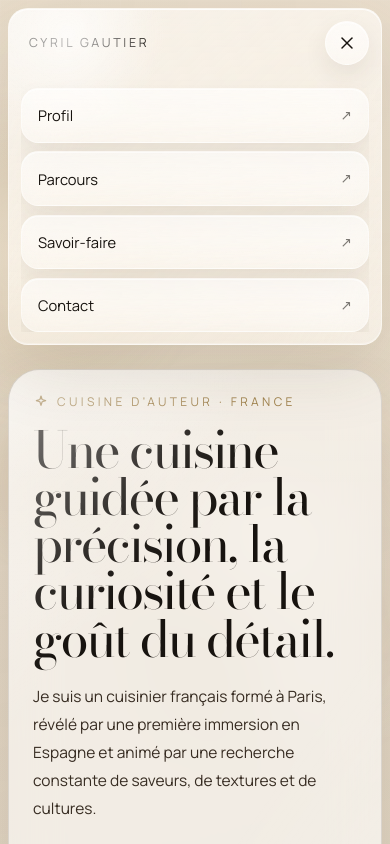
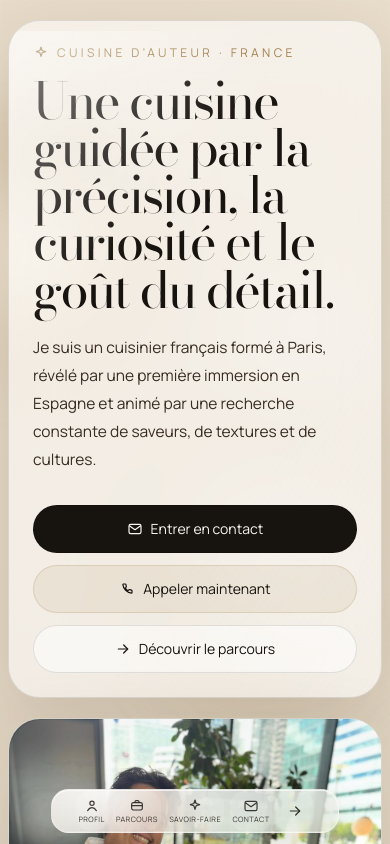
Before and after one commit to cedricgautier/cyrilgautiercooks, a React (Vite) app: page / in a window 390 px wide. Both pictures are taken after a click on the button "Ouvrir la navigation". Shown: the top 844 px of the page. Built offline with nearby package versions, Linux system fonts and the light colour scheme.

Commit message:
feat: update to react 19 and make liquid glass effects

```diff
--- a/package.json
+++ b/package.json
@@ -9,8 +9,9 @@
     "preview": "vite preview"
   },
   "dependencies": {
-    "react": "^18.3.1",
-    "react-dom": "^18.3.1"
+    "liquid-glass-react": "^1.1.1",
+    "react": "^19.2.4",
+    "react-dom": "^19.2.4"
   },
   "devDependencies": {
     "@vitejs/plugin-react": "^4.3.4",
--- a/src/App.jsx
+++ b/src/App.jsx
@@ -1,4 +1,5 @@
-import { useEffect, useState } from "react";
+import { useEffect, useRef, useState } from "react";
+import LiquidGlass from "liquid-glass-react";
 import portrait from "../assets/cyril-gautier-portrait.jpeg";
 
 const experience = [
@@ -36,7 +37,7 @@ const experience = [
 
 const cuisines = [
   { name: "Française", level: "Intermédiaire", tone: "refined" },
-  { name: "Filipino", level: "Intermédiaire", tone: "refined" },
+  { name: "Philippin", level: "Intermédiaire", tone: "refined" },
   { name: "Américaine", level: "Intermédiaire", tone: "refined" },
   { name: "Italienne", level: "Débutant", tone: "emerging" },
   { name: "Chinoise", level: "Débutant", tone: "emerging" },
@@ -80,8 +81,11 @@ const SectionHeading = ({ eyebrow, title, titleClassName = "" }) => (
   </div>
 );
 
-const GlassPanel = ({ children, className = "" }) => (
-  <div className={`lux-card rounded-[2rem] border border-black/10 bg-white/55 shadow-luxury backdrop-blur-xl ${className}`}>
+const GlassPanel = ({ children, className = "", ...props }) => (
+  <div
+    {...props}
+    className={`lux-card rounded-[2rem] border border-black/10 bg-white/55 shadow-luxury backdrop-blur-xl ${className}`}
+  >
     {children}
   </div>
 );
@@ -133,20 +137,18 @@ const InstagramIcon = ({ className = iconClassName }) => (
   </svg>
 );
 
-const MenuIcon = ({ open }) => (
-  <svg viewBox="0 0 24 24" fill="none" stroke="currentColor" strokeWidth="1.8" className="h-5 w-5" aria-hidden="true">
-    {open ? (
-      <>
-        <path d="M6 6l12 12" strokeLinecap="round" />
-        <path d="M18 6 6 18" strokeLinecap="round" />
-      </>
-    ) : (
-      <>
-        <path d="M4 7h16" strokeLinecap="round" />
-        <path d="M4 12h16" strokeLinecap="round" />
-        <path d="M4 17h16" strokeLinecap="round" />
-      </>
-    )}
+const UserIcon = ({ className = iconClassName }) => (
+  <svg viewBox="0 0 24 24" fill="none" stroke="currentColor" strokeWidth="1.8" className={className} aria-hidden="true">
+    <circle cx="12" cy="8" r="3.2" />
+    <path d="M5.5 19c1.8-3 4.1-4.5 6.5-4.5s4.7 1.5 6.5 4.5" strokeLinecap="round" />
+  </svg>
+);
+
+const BriefcaseIcon = ({ className = iconClassName }) => (
+  <svg viewBox="0 0 24 24" fill="none" stroke="currentColor" strokeWidth="1.8" className={className} aria-hidden="true">
+    <rect x="4" y="7" width="16" height="11" rx="2.5" />
+    <path d="M9 7V5.8C9 4.8 9.8 4 10.8 4h2.4C14.2 4 15 4.8 15 5.8V7" />
+    <path d="M4 11.5h16" />
   </svg>
 );
 
@@ -174,12 +176,32 @@ const levelToneClass = {
   emerging: "bg-amber-50/80 text-amber-700 ring-1 ring-amber-200/70"
 };
 
+const navItems = [
+  { id: "profil", label: "Profil", icon: UserIcon },
+  { id: "parcours", label: "Parcours", icon: BriefcaseIcon },
+  { id: "savoir-faire", label: "Savoir-faire", icon: SparkIcon },
+  { id: "contact", label: "Contact", icon: MailIcon }
+];
+
 export default function App() {
   const year = new Date().getFullYear();
-  const [menuOpen, setMenuOpen] = useState(false);
   const [navVisible, setNavVisible] = useState(true);
+  const [mobileNavOpen, setMobileNavOpen] = useState(false);
+  const pageRef = useRef(null);
 
-  const closeMenu = () => setMenuOpen(false);
+  const scrollToSection = (id) => {
+    const target = document.getElementById(id);
+
+    if (target) {
+      target.scrollIntoView({ behavior: "smooth", block: "start" });
+      setMobileNavOpen(false);
+    }
+  };
+
+  const scrollToTop = () => {
+    window.scrollTo({ top: 0, behavior: "smooth" });
+    setMobileNavOpen(false);
+  };
 
   useEffect(() => {
     const mediaQuery = window.matchMedia("(min-width: 640px)");
@@ -198,7 +220,7 @@ export default function App() {
   }, []);
 
   return (
-    <div className="min-h-screen overflow-x-hidden bg-hero-glow text-espresso-900">
+    <div ref={pageRef} className="min-h-screen overflow-x-hidden bg-hero-glow text-espresso-900">
       <div className="pointer-events-none fixed inset-0 bg-[linear-gradient(rgba(255,255,255,0.08)_1px,transparent_1px),linear-gradient(90deg,rgba(255,255,255,0.08)_1px,transparent_1px)] bg-[size:120px_120px] [mask-image:linear-gradient(180deg,rgba(0,0,0,0.55),transparent_80%)]" />
       <div className="pointer-events-none fixed inset-0 overflow-hidden">
         <div className="floating-orb floating-orb-a" />
@@ -206,70 +228,36 @@ export default function App() {
         <div className="floating-orb floating-orb-c" />
       </div>
       <div
-        className="fixed inset-x-0 top-0 z-30 hidden h-12 sm:block"
+        className="fixed inset-x-0 top-0 z-20 hidden h-12 sm:block"
         onMouseEnter={() => setNavVisible(true)}
       />
 
-      <div className="mx-auto w-[min(1180px,calc(100%-1rem))] py-2 sm:w-[min(1180px,calc(100%-2.5rem))] sm:py-3">
+      <div className="mx-auto w-[min(1180px,calc(100%-1rem))] py-2 pb-24 sm:w-[min(1180px,calc(100%-2.5rem))] sm:py-3 sm:pb-3">
         <header
-          className={`liquid-nav z-20 mb-3 rounded-[1.45rem] px-3 py-3 transition duration-500 sm:fixed sm:left-1/2 sm:top-5 sm:mb-0 sm:w-[min(1180px,calc(100%-2.5rem))] sm:-translate-x-1/2 sm:rounded-full sm:px-4 sm:py-3 ${
-            navVisible || menuOpen ? "sm:translate-y-0 sm:opacity-100" : "sm:-translate-y-[140%] sm:opacity-0"
+          className={`liquid-nav z-30 mb-3 hidden rounded-[1.45rem] px-3 py-3 transition duration-500 sm:fixed sm:left-1/2 sm:top-5 sm:z-40 sm:mb-0 sm:block sm:w-[min(1180px,calc(100%-2.5rem))] sm:-translate-x-1/2 sm:rounded-full sm:px-4 sm:py-3 ${
+            navVisible ? "sm:translate-y-0 sm:opacity-100" : "sm:-translate-y-[140%] sm:opacity-0"
           }`}
           onMouseEnter={() => setNavVisible(true)}
           onMouseLeave={() => {
-            if (!menuOpen) {
-              setNavVisible(false);
-            }
+            setNavVisible(false);
           }}
         >
           <div className="flex items-center justify-between gap-3">
-            <a href="#top" className="px-2 text-[0.78rem] tracking-[0.22em] text-espresso-900 sm:px-2 sm:text-[0.82rem] sm:tracking-[0.24em]">
-              CYRIL GAUTIER
-            </a>
             <button
               type="button"
-              aria-expanded={menuOpen}
-              aria-controls="mobile-nav"
-              aria-label={menuOpen ? "Fermer le menu" : "Ouvrir le menu"}
-              onClick={() => setMenuOpen((value) => !value)}
-              className="menu-trigger inline-flex h-11 w-11 items-center justify-center rounded-full text-espresso-900 sm:hidden"
+              onClick={scrollToTop}
+              className="px-2 text-[0.78rem] tracking-[0.22em] text-espresso-900 sm:px-2 sm:text-[0.82rem] sm:tracking-[0.24em]"
             >
-              <MenuIcon open={menuOpen} />
+              CYRIL GAUTIER
             </button>
             <nav className="hidden sm:flex sm:flex-wrap sm:gap-x-5 sm:gap-y-2 sm:text-sm sm:text-espresso-700" aria-label="Navigation principale">
-              <a href="#profil" className="desktop-nav-link">
-                Profil
-              </a>
-              <a href="#parcours" className="desktop-nav-link">
-                Parcours
-              </a>
-              <a href="#savoir-faire" className="desktop-nav-link">
-                Savoir-faire
-              </a>
-              <a href="#contact" className="desktop-nav-link">
-                Contact
-              </a>
+              {navItems.map((item) => (
+                <button key={item.id} type="button" onClick={() => scrollToSection(item.id)} className="desktop-nav-link">
+                  {item.label}
+                </button>
+              ))}
             </nav>
           </div>
-
-          <nav
-            id="mobile-nav"
-            className={`mobile-menu sm:hidden ${menuOpen ? "mobile-menu-open" : "mobile-menu-closed"}`}
-            aria-label="Navigation principale mobile"
-          >
-            <a href="#profil" className="mobile-nav-link" onClick={closeMenu}>
-              Profil
-            </a>
-            <a href="#parcours" className="mobile-nav-link" onClick={closeMenu}>
-              Parcours
-            </a>
-            <a href="#savoir-faire" className="mobile-nav-link" onClick={closeMenu}>
-              Savoir-faire
-            </a>
-            <a href="#contact" className="mobile-nav-link" onClick={closeMenu}>
-              Contact
-            </a>
-          </nav>
         </header>
 
         <main id="top">
@@ -303,6 +291,10 @@ export default function App() {
                 </a>
                 <a
                   href="#parcours"
+                  onClick={(event) => {
+                    event.preventDefault();
+                    scrollToSection("parcours");
+                  }}
                   className="button-secondary-luxury inline-flex min-h-12 items-center justify-center gap-2 rounded-full border border-black/10 bg-white/55 px-6 text-sm text-espresso-900"
                 >
                   <ArrowIcon />
@@ -528,6 +520,36 @@ export default function App() {
           <p>© {year} Cyril Gautier</p>
         </footer>
       </div>
+
+      <div className={`mobile-liquid-nav sm:hidden ${mobileNavOpen ? "mobile-liquid-nav-open" : "mobile-liquid-nav-closed"}`}>
+        <div className="mobile-liquid-shell">
+          <nav
+            aria-label="Navigation mobile"
+            className={`mobile-liquid-panel ${mobileNavOpen ? "mobile-liquid-panel-open" : "mobile-liquid-panel-closed"}`}
+          >
+            {navItems.map((item) => {
+              const Icon = item.icon;
+
+              return (
+                <button key={item.id} type="button" onClick={() => scrollToSection(item.id)} className="mobile-bottom-link">
+                  <Icon />
+                  <span>{item.label}</span>
+                </button>
+              );
+            })}
+          </nav>
+
+          <button
+            type="button"
+            aria-expanded={mobileNavOpen}
+            aria-label={mobileNavOpen ? "Réduire la navigation" : "Ouvrir la navigation"}
+            onClick={() => setMobileNavOpen((value) => !value)}
+            className="mobile-liquid-toggle"
+          >
+            <ArrowIcon className={`h-4 w-4 transition duration-300 ${mobileNavOpen ? "rotate-0" : "rotate-180"}`} />
+          </button>
+        </div>
+      </div>
     </div>
   );
 }
--- a/src/index.css
+++ b/src/index.css
@@ -20,9 +20,9 @@
 
 @layer components {
   .liquid-nav {
+    will-change: transform, opacity;
     position: relative;
     overflow: hidden;
-    will-change: transform, opacity;
     border: 1px solid rgba(255, 255, 255, 0.5);
     background:
       linear-gradient(180deg, rgba(255, 255, 255, 0.34), rgba(255, 255, 255, 0.15)),
@@ -44,6 +44,7 @@
       linear-gradient(115deg, rgba(255, 255, 255, 0.32), transparent 28%, transparent 74%, rgba(255, 255, 255, 0.16));
     opacity: 0.95;
     pointer-events: none;
+    animation: liquidShift 12s ease-in-out infinite;
   }
 
   .liquid-nav::after {
@@ -56,30 +57,7 @@
     background: radial-gradient(circle, rgba(180, 148, 93, 0.18), transparent 72%);
     filter: blur(18px);
     pointer-events: none;
-  }
-
-  .menu-trigger {
-    position: relative;
-    border: 1px solid rgba(255, 255, 255, 0.45);
-    background:
-      linear-gradient(180deg, rgba(255, 255, 255, 0.55), rgba(255, 255, 255, 0.2)),
-      rgba(255, 255, 255, 0.24);
-    box-shadow:
-      inset 0 1px 0 rgba(255, 255, 255, 0.6),
-      0 10px 24px rgba(54, 41, 23, 0.08);
-    backdrop-filter: blur(18px) saturate(160%);
-    -webkit-backdrop-filter: blur(18px) saturate(160%);
-    transition:
-      transform 320ms cubic-bezier(0.16, 1, 0.3, 1),
-      box-shadow 320ms cubic-bezier(0.16, 1, 0.3, 1),
-      background-color 220ms ease;
-  }
-
-  .menu-trigger:hover {
-    transform: translateY(-2px) scale(1.02);
-    box-shadow:
-      inset 0 1px 0 rgba(255, 255, 255, 0.7),
-      0 16px 32px rgba(54, 41, 23, 0.12);
+    animation: liquidPulse 9s ease-in-out infinite;
   }
 
   .desktop-nav-link {
@@ -98,68 +76,151 @@
     color: rgb(23 19 15);
   }
 
-  .mobile-menu {
-    display: grid;
+  .mobile-liquid-nav {
+    position: fixed;
+    bottom: max(0.7rem, env(safe-area-inset-bottom));
+    z-index: 50;
+    width: auto;
     overflow: hidden;
-    transform-origin: top;
+    border: 1px solid rgba(255, 255, 255, 0.46);
+    border-radius: 1.1rem;
+    background:
+      linear-gradient(180deg, rgba(255, 255, 255, 0.34), rgba(255, 255, 255, 0.14)),
+      linear-gradient(135deg, rgba(246, 239, 228, 0.72), rgba(255, 250, 244, 0.38));
+    box-shadow:
+      0 18px 42px rgba(54, 41, 23, 0.16),
+      inset 0 1px 0 rgba(255, 255, 255, 0.7),
+      inset 0 -1px 0 rgba(255, 255, 255, 0.22);
+    backdrop-filter: blur(20px) saturate(135%);
+    -webkit-backdrop-filter: blur(20px) saturate(135%);
     transition:
-      max-height 420ms cubic-bezier(0.16, 1, 0.3, 1),
-      opacity 320ms ease,
-      transform 420ms cubic-bezier(0.16, 1, 0.3, 1),
-      margin-top 320ms ease;
+      left 320ms cubic-bezier(0.16, 1, 0.3, 1),
+      right 320ms cubic-bezier(0.16, 1, 0.3, 1),
+      width 320ms cubic-bezier(0.16, 1, 0.3, 1),
+      opacity 220ms ease,
+      transform 320ms cubic-bezier(0.16, 1, 0.3, 1);
   }
 
-  .mobile-menu-open {
-    max-height: 22rem;
-    margin-top: 0.9rem;
-    opacity: 1;
-    transform: translateY(0) scale(1);
-  }
-
-  .mobile-menu-closed {
-    max-height: 0;
-    margin-top: 0;
-    opacity: 0;
-    transform: translateY(-10px) scale(0.98);
+  .mobile-liquid-nav::before {
+    content: "";
+    position: absolute;
+    inset: 0;
+    background:
+      radial-gradient(circle at 18% 0%, rgba(255, 255, 255, 0.68), transparent 24%),
+      linear-gradient(115deg, rgba(255, 255, 255, 0.24), transparent 30%, transparent 72%, rgba(255, 255, 255, 0.1));
     pointer-events: none;
   }
 
-  .mobile-nav-link {
+  .mobile-liquid-nav-open {
+    left: 50%;
+    right: auto;
+    width: min(calc(100% - 2rem), 18rem);
+    transform: translateX(-50%);
+  }
+
+  .mobile-liquid-nav-closed {
+    right: 0.85rem;
+    left: auto;
+    width: 3rem;
+    transform: none;
+  }
+
+  .mobile-liquid-shell {
     position: relative;
     display: flex;
     align-items: center;
-    justify-content: space-between;
-    margin-top: 0.55rem;
-    border: 1px solid rgba(255, 255, 255, 0.4);
-    border-radius: 1.1rem;
-    background:
-      linear-gradient(180deg, rgba(255, 255, 255, 0.5), rgba(255, 255, 255, 0.16)),
-      rgba(255, 255, 255, 0.18);
-    padding: 0.95rem 1rem;
-    font-size: 0.92rem;
-    box-shadow:
-      inset 0 1px 0 rgba(255, 255, 255, 0.55),
-      0 12px 24px rgba(54, 41, 23, 0.08);
-    backdrop-filter: blur(18px) saturate(150%);
-    -webkit-backdrop-filter: blur(18px) saturate(150%);
-    transition:
-      transform 320ms cubic-bezier(0.16, 1, 0.3, 1),
-      box-shadow 320ms cubic-bezier(0.16, 1, 0.3, 1),
-      border-color 220ms ease;
+    justify-content: center;
+    gap: 0.18rem;
+    padding: 0.08rem;
   }
 
-  .mobile-nav-link::after {
-    content: "↗";
-    font-size: 0.85rem;
-    color: rgba(23, 19, 15, 0.56);
+  .mobile-liquid-toggle {
+    display: inline-flex;
+    height: 2.45rem;
+    width: 2.45rem;
+    align-items: center;
+    justify-content: center;
+    border-radius: 0.9rem;
+    background: rgba(255, 255, 255, 0.14);
+    color: rgba(23, 19, 15, 0.86);
+    transition:
+      transform 280ms cubic-bezier(0.16, 1, 0.3, 1),
+      background-color 220ms ease,
+      box-shadow 280ms cubic-bezier(0.16, 1, 0.3, 1);
   }
 
-  .mobile-nav-link:hover {
-    transform: translateY(-2px);
-    border-color: rgba(180, 148, 93, 0.24);
+  .mobile-liquid-toggle:active,
+  .mobile-liquid-toggle:hover {
+    transform: translateY(-1px);
+    background: rgba(255, 255, 255, 0.26);
     box-shadow:
-      inset 0 1px 0 rgba(255, 255, 255, 0.65),
-      0 18px 30px rgba(54, 41, 23, 0.12);
+      inset 0 1px 0 rgba(255, 255, 255, 0.5),
+      0 10px 20px rgba(54, 41, 23, 0.08);
+  }
+
+  .mobile-liquid-panel {
+    display: flex;
+    align-items: center;
+    gap: 0.35rem;
+    width: auto;
+    overflow: hidden;
+    transform-origin: center right;
+    transition:
+      max-width 320ms cubic-bezier(0.16, 1, 0.3, 1),
+      opacity 220ms ease,
+      transform 320ms cubic-bezier(0.16, 1, 0.3, 1);
+  }
+
+  .mobile-liquid-panel-open {
+    max-width: 20rem;
+    opacity: 1;
+    transform: scale(1);
+  }
+
+  .mobile-liquid-panel-closed {
+    max-width: 0;
+    opacity: 0;
+    transform: scale(0.96);
+  }
+
+  .mobile-bottom-link {
+    position: relative;
+    display: flex;
+    min-height: 2.45rem;
+    min-width: 0;
+    flex-direction: column;
+    align-items: center;
+    justify-content: center;
+    gap: 0.12rem;
+    flex: 0 0 auto;
+    border-radius: 0.9rem;
+    background: rgba(255, 255, 255, 0.12);
+    color: rgba(23, 19, 15, 0.82);
+    padding: 0.28rem 0.18rem;
+    text-align: center;
+    transition:
+      transform 280ms cubic-bezier(0.16, 1, 0.3, 1),
+      background-color 220ms ease,
+      color 220ms ease,
+      box-shadow 280ms cubic-bezier(0.16, 1, 0.3, 1);
+  }
+
+  .mobile-bottom-link span {
+    font-size: 0.46rem;
+    letter-spacing: 0.06em;
+    text-transform: uppercase;
+    line-height: 1;
+    white-space: nowrap;
+  }
+
+  .mobile-bottom-link:hover,
+  .mobile-bottom-link:active {
+    transform: translateY(-1px);
+    background: rgba(255, 255, 255, 0.28);
+    color: rgb(23 19 15);
+    box-shadow:
+      inset 0 1px 0 rgba(255, 255, 255, 0.5),
+      0 10px 20px rgba(54, 41, 23, 0.08);
   }
 
   .contact-row {
@@ -199,6 +260,7 @@
       radial-gradient(circle at top left, rgba(255, 255, 255, 0.26), transparent 35%);
     opacity: 0.9;
     pointer-events: none;
+    animation: liquidShift 16s ease-in-out infinite;
   }
 
   .lux-card::after {
@@ -476,6 +538,55 @@
   }
 }
 
+@keyframes liquidShift {
+  0%,
+  100% {
+    transform: translate3d(0, 0, 0) scale(1);
+    opacity: 0.88;
+  }
+
+  25% {
+    transform: translate3d(2%, -3%, 0) scale(1.03);
+    opacity: 0.96;
+  }
+
+  50% {
+    transform: translate3d(-2%, 2%, 0) scale(0.99);
+    opacity: 0.9;
+  }
+
+  75% {
+    transform: translate3d(1.5%, 1%, 0) scale(1.02);
+    opacity: 0.94;
+  }
+}
+
+@keyframes liquidPulse {
+  0%,
+  100% {
+    transform: translate3d(0, 0, 0) scale(1);
+    opacity: 0.7;
+  }
+
+  50% {
+    transform: translate3d(-12%, -8%, 0) scale(1.16);
+    opacity: 1;
+  }
+}
+
+@keyframes liquidSweep {
+  0%,
+  100% {
+    transform: translateX(-28%) rotate(0deg);
+    opacity: 0.5;
+  }
+
+  50% {
+    transform: translateX(28%) rotate(6deg);
+    opacity: 0.85;
+  }
+}
+
 @keyframes revealUp {
   0% {
     opacity: 0;
@@ -495,7 +606,10 @@
   .button-secondary-luxury,
   .image-depth img,
   .reveal-up,
-  .floating-orb {
+  .floating-orb,
+  .liquid-nav::before,
+  .liquid-nav::after,
+  .lux-card::before {
     animation: none !important;
     transition: none !important;
     transform: none !important;
```
Also changed, not shown: 1 other file (tests, documents, lock files or other folders). Lines whose indentation alone changed are shown as unchanged.
